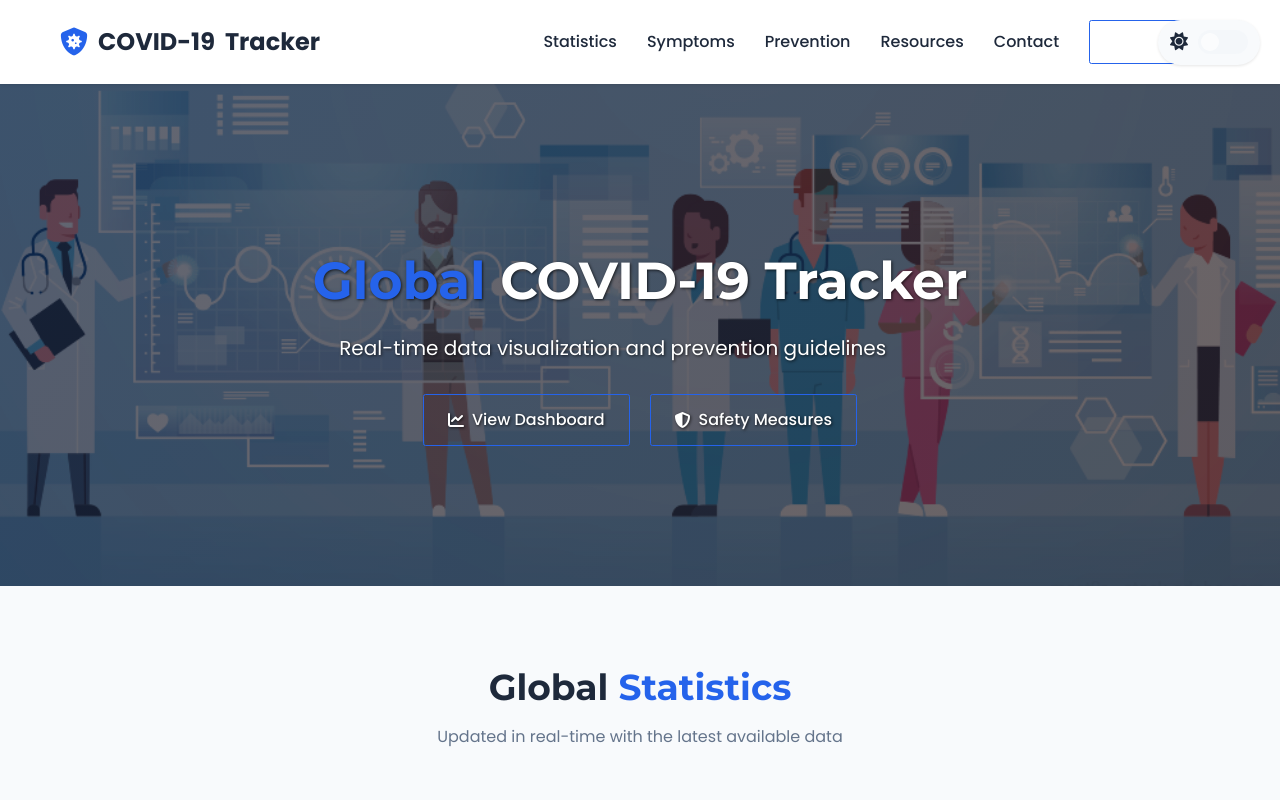
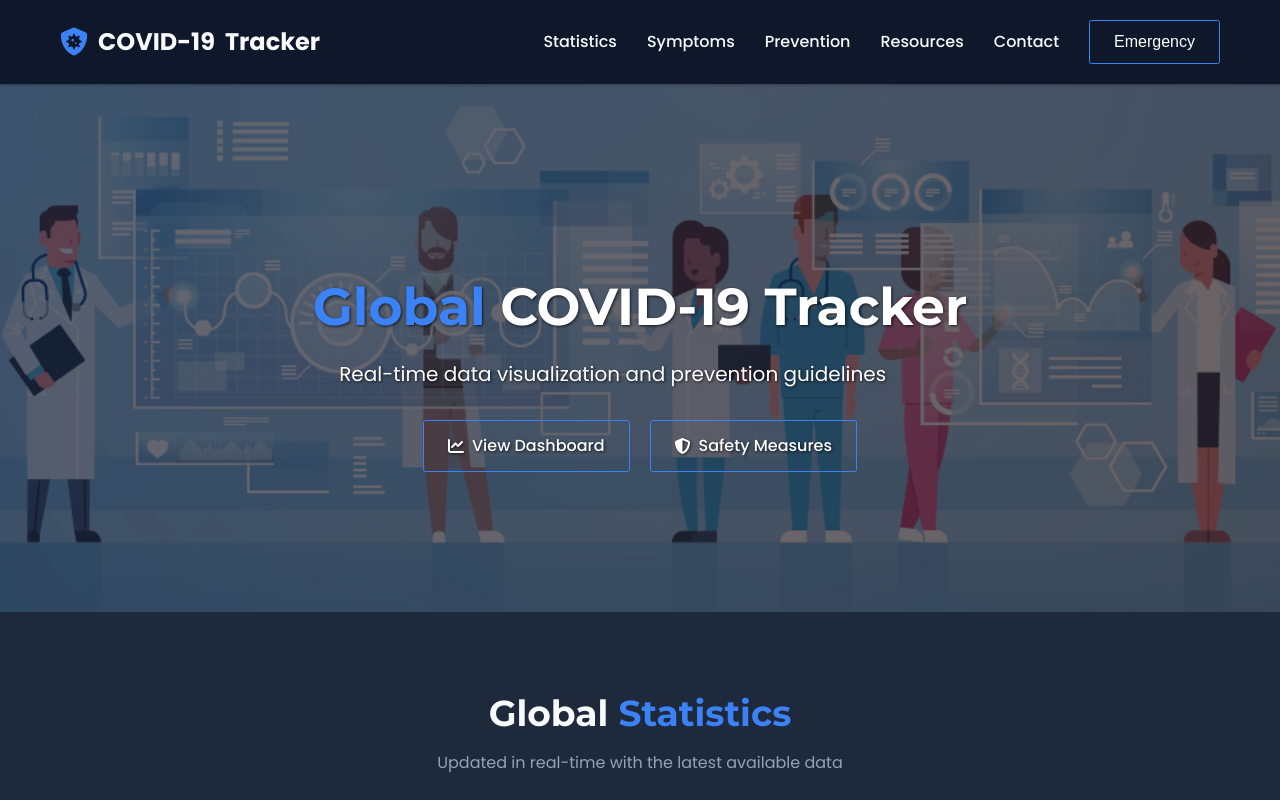
Before and after one commit to HamzaMasroor19/COVID-19-Tracker, a plain HTML site: page index.html in a window 1280 px wide. Shown: the top 800 px of the page. Drawn offline with Linux system fonts and the light colour scheme.

Commit message:
Update style.css

```diff
--- a/style.css
+++ b/style.css
@@ -1,26 +1,5 @@
-/* ================ BASE STYLES ================ */
+/* == BASE STYLES == */
 :root {
-    /* Light Theme Colors */
-    --primary-color: #2563eb;
-    --primary-dark: #1d4ed8;
-    --secondary-color: #dc2626;
-    --accent-color: #10b981;
-    --text-color: #1e293b;
-    --text-light: #64748b;
-    --bg-color: #ffffff;
-    --bg-light: #f8fafc;
-    --bg-dark: #f1f5f9;
-    --border-color: #e2e8f0;
-    --shadow-sm: 0 1px 3px rgba(0, 0, 0, 0.1);
-    --shadow-md: 0 4px 6px rgba(0, 0, 0, 0.1);
-    --shadow-lg: 0 10px 25px rgba(0, 0, 0, 0.1);
-    --radius-sm: 0.25rem;
-    --radius-md: 0.5rem;
-    --radius-lg: 1rem;
-    --transition: all 0.3s ease;
-}
-
-[data-theme="dark"] {
     --primary-color: #3b82f6;
     --primary-dark: #2563eb;
     --secondary-color: #ef4444;
@@ -34,6 +13,10 @@
     --shadow-sm: 0 1px 3px rgba(0, 0, 0, 0.3);
     --shadow-md: 0 4px 6px rgba(0, 0, 0, 0.3);
     --shadow-lg: 0 10px 25px rgba(0, 0, 0, 0.3);
+    --radius-sm: 0.25rem;
+    --radius-md: 0.5rem;
+    --radius-lg: 1rem;
+    --transition: all 0.3s ease;
 }
 
 * {
@@ -192,87 +175,7 @@ section {
     font-weight: 500;
 }
 
-/* ================ THEME SWITCH ================ */
-.theme-switch-wrapper {
-    position: fixed;
-    top: 2rem;
-    right: 2rem;
-    z-index: 1000;
-    display: flex;
-    align-items: center;
-    gap: 1rem;
-    background-color: var(--bg-light);
-    padding: 0.8rem 1.2rem;
-    border-radius: 5rem;
-    box-shadow: var(--shadow-sm);
-}
-
-#toggle-icon {
-    font-size: 1.8rem;
-    color: var(--text-color);
-}
-/* Disable the toggle slider */
-.theme-switch {
-    opacity: 0.5;
-    pointer-events: none;
-}
-
-.theme-switch input:checked + .slider {
-    background-color: var(--primary-color) !important;
-}
-
-.theme-switch {
-    position: relative;
-    display: inline-block;
-    width: 5rem;
-    height: 2.4rem;
-}
-
-.theme-switch input {
-    opacity: 0;
-    width: 0;
-    height: 0;
-}
-
-.slider {
-    position: absolute;
-    cursor: pointer;
-    top: 0;
-    left: 0;
-    right: 0;
-    bottom: 0;
-    background-color: var(--bg-dark);
-    transition: var(--transition);
-}
-
-.slider:before {
-    position: absolute;
-    content: "";
-    height: 1.8rem;
-    width: 1.8rem;
-    left: 0.3rem;
-    bottom: 0.3rem;
-    background-color: white;
-    transition: var(--transition);
-}
-
-input:checked + .slider {
-    background-color: var(--primary-color);
-}
-
-input:checked + .slider:before {
-    transform: translateX(2.6rem);
-}
-
-.slider.round {
-    border-radius: 3.4rem;
-}
-
-.slider.round:before {
-    border-radius: 50%;
-}
-
-/* ================ NAVBAR ================ */
+/* NAVBAR */
 .navbar {
     position: fixed;
     top: 0;
@@ -350,7 +253,7 @@ input:checked + .slider:before {
     transition: var(--transition);
 }
 
-/* ================ HERO SECTION ================ */
+/* HERO SECTION */
 
 .hero {
     position: relative;
@@ -443,7 +346,7 @@ input:checked + .slider:before {
     animation: bounce 2s infinite;
 }
 
-/* ================ STATS SECTION ================ */
+/* STATS SECTION  */
 .stats-section {
        padding: 8rem 0;
     background-color: var(--bg-light);
@@ -601,8 +504,8 @@ input:checked + .slider:before {
     width: 100%;
     height: auto;
     margin: 0 auto;
-    min-height: 400px; /* Add a minimum height */
-    background-color: #fff8f8; /* Fallback background */
+    min-height: 400px;
+    background-color: #fff8f8;
     border-radius: var(--radius-sm);
 }
 
@@ -661,7 +564,7 @@ input:checked + .slider:before {
     bottom: calc(100% + 0.5rem);
 }
 
-/* ================ SYMPTOMS SECTION ================ */
+/* SYMPTOMS SECTION  */
 .symptoms-section {
     background-color: var(--bg-color);
 }
@@ -740,7 +643,8 @@ input:checked + .slider:before {
     color: var(--text-color);
     margin-bottom: 1.5rem;
 }
-/* ================ PREVENTION SECTION ================ */
+
+/* PREVENTION SECTION */
 .prevention-section {
     background-color: var(--bg-light);
 }
@@ -867,7 +771,7 @@ input:checked + .slider:before {
     color: var(--text-light);
 }
 
-/* ================ RESOURCES SECTION ================ */
+/* RESOURCES SECTION */
 .resources-section {
     background-color: var(--bg-color);
 }
@@ -981,7 +885,7 @@ input:checked + .slider:before {
     color: var(--text-light);
 }
 
-/* ================ CONTACT SECTION ================ */
+/*  CONTACT SECTION */
 .contact-section {
     background-color: var(--bg-light);
 }
@@ -1064,7 +968,8 @@ input:checked + .slider:before {
     resize: vertical;
     min-height: 15rem;
 }
-/* ================ FOOTER ================ */
+
+/*  FOOTER  */
 .footer {
     background-color: var(--bg-dark);
     padding: 8rem 0 3rem;
@@ -1092,7 +997,7 @@ input:checked + .slider:before {
     font-weight: 700;
     color: white;
     margin-bottom: 2rem;
-    line-height: 1; /* Add this line */
+    line-height: 1;
 }
 
 .footer-logo i {
@@ -1347,3 +1252,31 @@ input:checked + .slider:before {
         justify-content: center;
     }
 }
+
+/* Animations */
+@keyframes bounce {
+    0%, 20%, 50%, 80%, 100% {
+        transform: translateY(0) rotate(45deg);
+    }
+    40% {
+        transform: translateY(-10px) rotate(45deg);
+    }
+    60% {
+        transform: translateY(-5px) rotate(45deg);
+    }
+}
+
+@keyframes pulse {
+    0% {
+        transform: translate(-50%, -50%) scale(1);
+        opacity: 1;
+    }
+    50% {
+        transform: translate(-50%, -50%) scale(1.1);
+        opacity: 0.7;
+    }
+    100% {
+        transform: translate(-50%, -50%) scale(1);
+        opacity: 1;
+    }
+}
```
